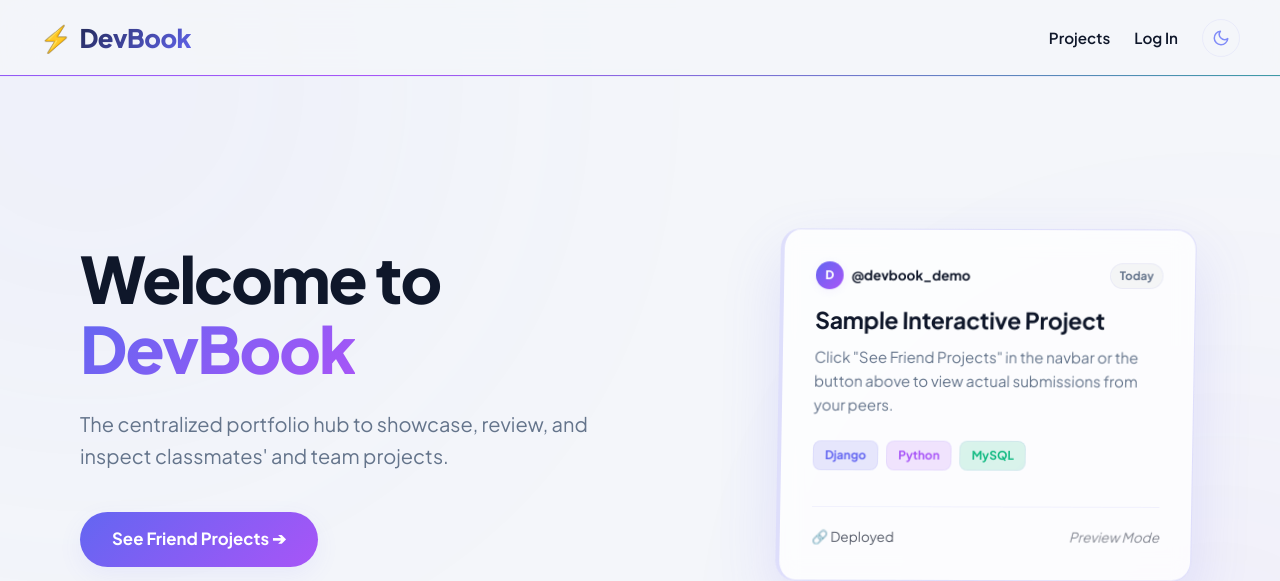
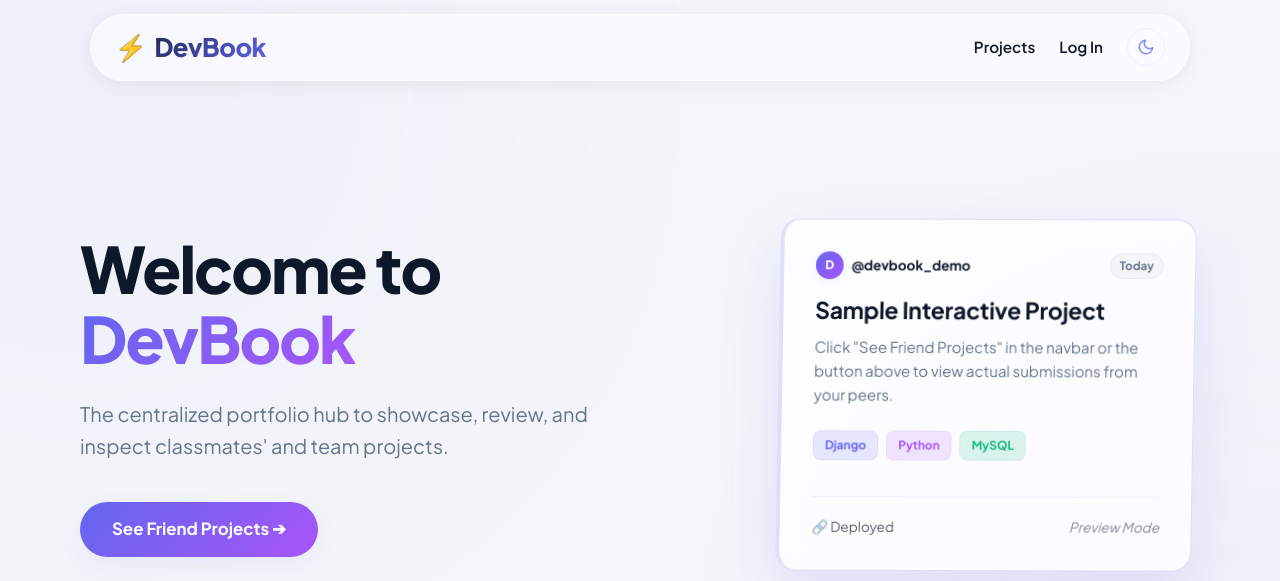
Before and after one commit to codewithmittalhardik/DevBook, a Django app: page / in a window 1280 px wide. Shown: the top 581 px of the page. Run offline with Django 5.2, Linux system fonts and the light colour scheme.

Commit message:
style: redesign navigation bar into a macOS-inspired floating pill style

```diff
--- a/projects/templates/projects/base.html
+++ b/projects/templates/projects/base.html
@@ -14,7 +14,7 @@
         document.documentElement.setAttribute('data-theme', initialTheme);
     </script>
 
-    <link rel="stylesheet" href="{% static 'css/style.css' %}?v=20260701">
+    <link rel="stylesheet" href="{% static 'css/style.css' %}?v=20260702">
 </head>
 <body>
     <!-- Pulsing background aurora graphics -->
--- a/static/css/style.css
+++ b/static/css/style.css
@@ -99,39 +99,32 @@ body {
     100% { transform: translate(0px, 0px) scale(1); }
 }
 
-/* Navbar */
+/* Navbar — macOS floating pill bar */
 nav {
     position: sticky;
-    top: 0;
+    top: 0.85rem;
     z-index: 100;
-    background: var(--bg-nav);
-    backdrop-filter: blur(16px);
-    -webkit-backdrop-filter: blur(16px);
-    border-bottom: 1px solid var(--border);
-    padding: 1.1rem 2.5rem;
+    background: rgba(12, 14, 24, 0.85);
+    backdrop-filter: blur(24px) saturate(150%);
+    -webkit-backdrop-filter: blur(24px) saturate(150%);
+    border: 1px solid rgba(255, 255, 255, 0.06);
+    padding: 0.75rem 1.5rem;
     display: flex;
     justify-content: space-between;
     align-items: center;
     transition: var(--theme-transition);
-}
-
-/* Animated scan border line under navbar */
-nav::after {
-    content: '';
-    position: absolute;
-    bottom: 0;
-    left: 0;
-    width: 100%;
-    height: 1.5px;
-    background: linear-gradient(90deg, var(--primary), var(--accent), var(--success), var(--primary));
-    background-size: 300% 100%;
-    animation: borderScan 8s linear infinite;
-}
-
-@keyframes borderScan {
-    0% { background-position: 0% 50%; }
-    50% { background-position: 100% 50%; }
-    100% { background-position: 0% 50%; }
+    width: calc(100% - 2rem);
+    max-width: 1100px;
+    margin-left: auto;
+    margin-right: auto;
+    border-radius: 9999px;
+    box-shadow: 0 4px 20px rgba(0, 0, 0, 0.35);
+}
+
+[data-theme="light"] nav {
+    background: rgba(255, 255, 255, 0.55);
+    border: 1px solid rgba(255, 255, 255, 0.5);
+    box-shadow: 0 4px 20px rgba(0, 0, 0, 0.06);
 }
 
 .nav-brand {
```
